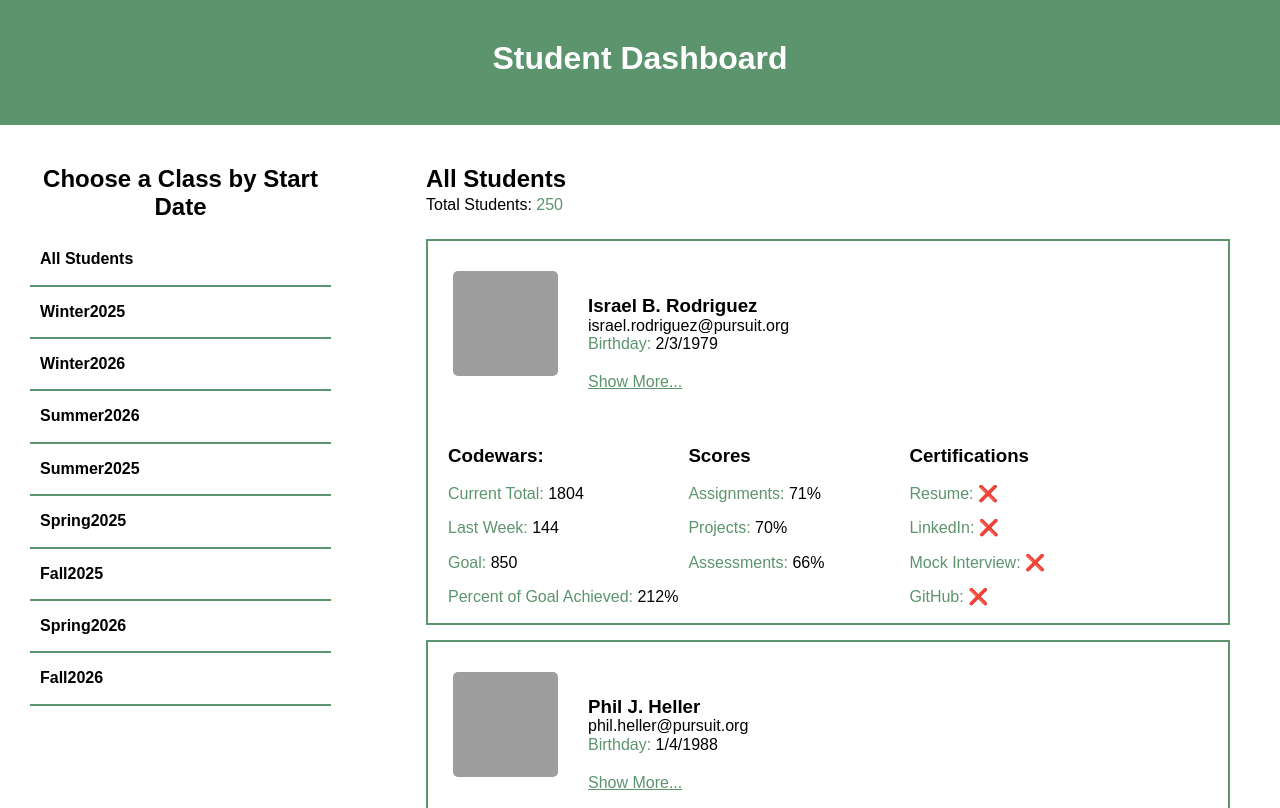
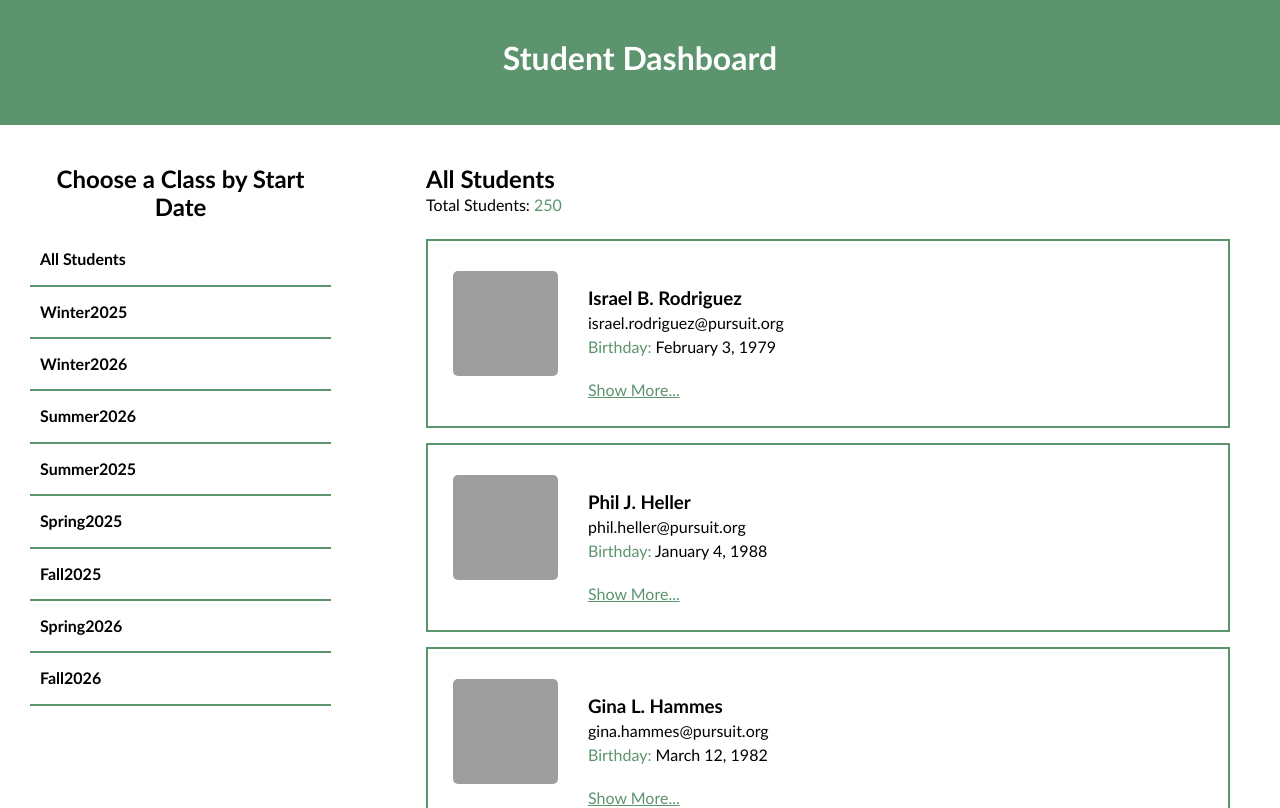
Before and after one commit to lynnjaco/project-student-dashboard, a React (Vite) app: page / in a window 1280 px wide. Shown: the top 808 px of the page. Built offline with nearby package versions, Linux system fonts and the light colour scheme; grey boxes are pictures that could not be loaded.

Commit message:
adds a function within the student card component to convert the birthdate format from mm/dd/yyyy to a string of m d, yyyy

```diff
--- a/src/Components/StudentCard.css
+++ b/src/Components/StudentCard.css
@@ -46,17 +46,22 @@
     }
 
     p {
-        margin: 0;
+        margin: 5px 0px;
     }
 
 }
 
 .student-performance-container {
-    display: flex;
+    display: none;
     flex-direction: row;
+    margin-top: 0;
 
     p {
         color: #5c946e;
+    }
+
+    h3{
+        margin-top: 0;
     }
 }
 
--- a/src/Components/StudentCard.jsx
+++ b/src/Components/StudentCard.jsx
@@ -1,10 +1,27 @@
 import "./StudentCard.css"
+
+
 
 export const StudentCard = ( { student } ) => {
 
     function buildStudentName(object){
         return `${object.names.preferredName} ${object.names.middleName[0]}. ${object.names.surname}`;
     }
+
+    function formatDate(inputDate) {
+        let birthdate = new Date(inputDate);
+
+        let months = ["January", "February", "March", "April", "May", "June", "July", "August", "September", "October", "November", "December"];
+
+        let month = months[birthdate.getMonth()];
+        let day = birthdate.getDate();
+        let year = birthdate.getFullYear();
+
+        let formattedDate = `${month} ${day}, ${year}`;
+
+        return formattedDate;
+    }
+
 
     return (
         <li>
@@ -17,9 +34,10 @@ export const StudentCard = ( { student } ) => {
                         <div className="student-info-container">
                             <h3>{ buildStudentName(student) }</h3>
                             <p>{ student.username }</p>
-                            <p className="green-text">Birthday: <span>{ student.dob }</span></p>
+                            <p className="green-text">Birthday: <span>{ formatDate(student.dob) }</span></p>
                         </div>
                         <p className="green-text underlined">Show More...</p>
+                        {/* onClick - student-performance-container.style.display === "flex" ? student-performance-container.style.display = "none" */}
                     </div>
                 </div>
 
--- a/src/index.css
+++ b/src/index.css
@@ -4,7 +4,7 @@
 
 body {
     margin: 0;
-    font-family: sans-serif;
+    font-family: 'Trebuchet MS', 'Lucida Sans Unicode', 'Lucida Grande', 'Lucida Sans', Arial, sans-serif;
 }
 
 main {
```
